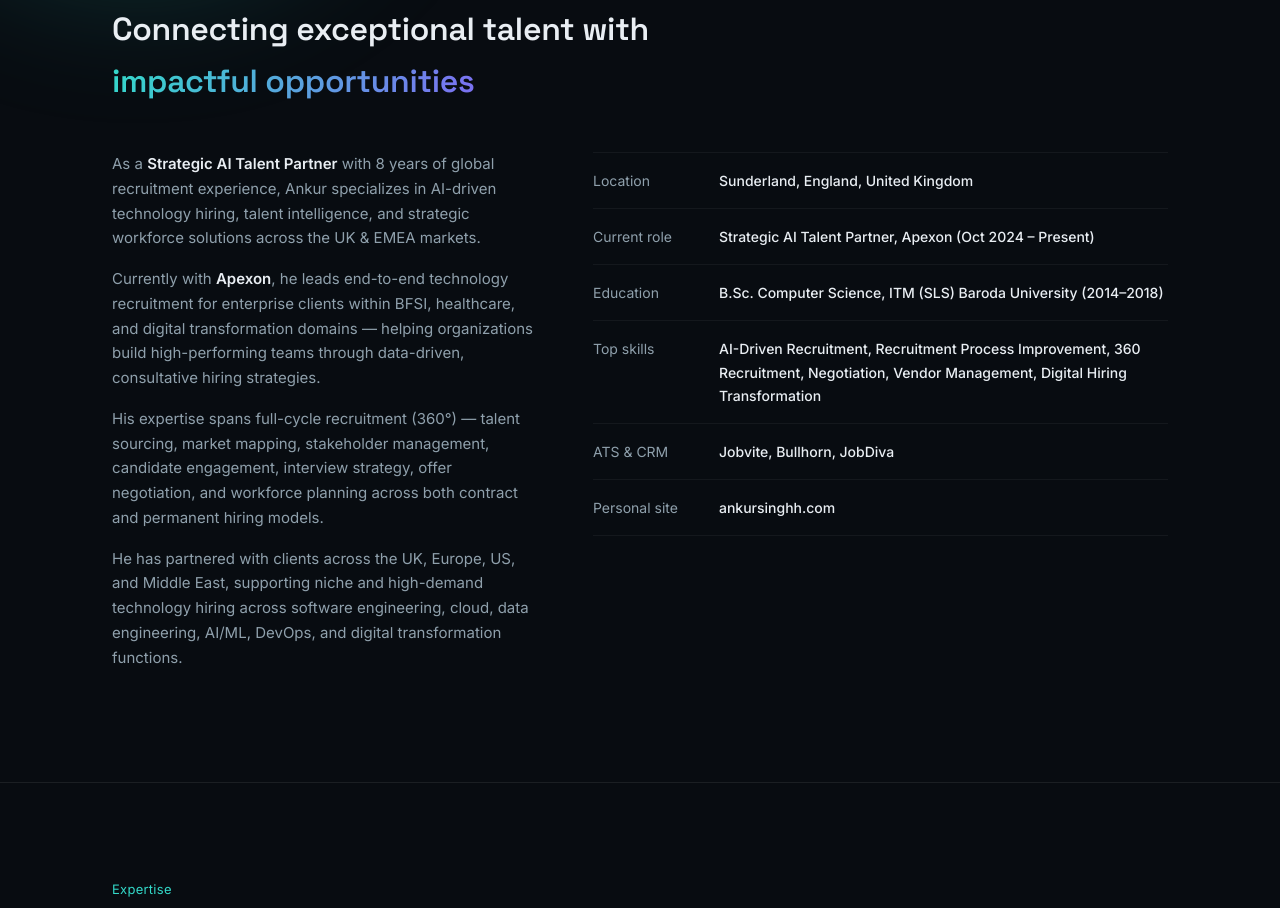
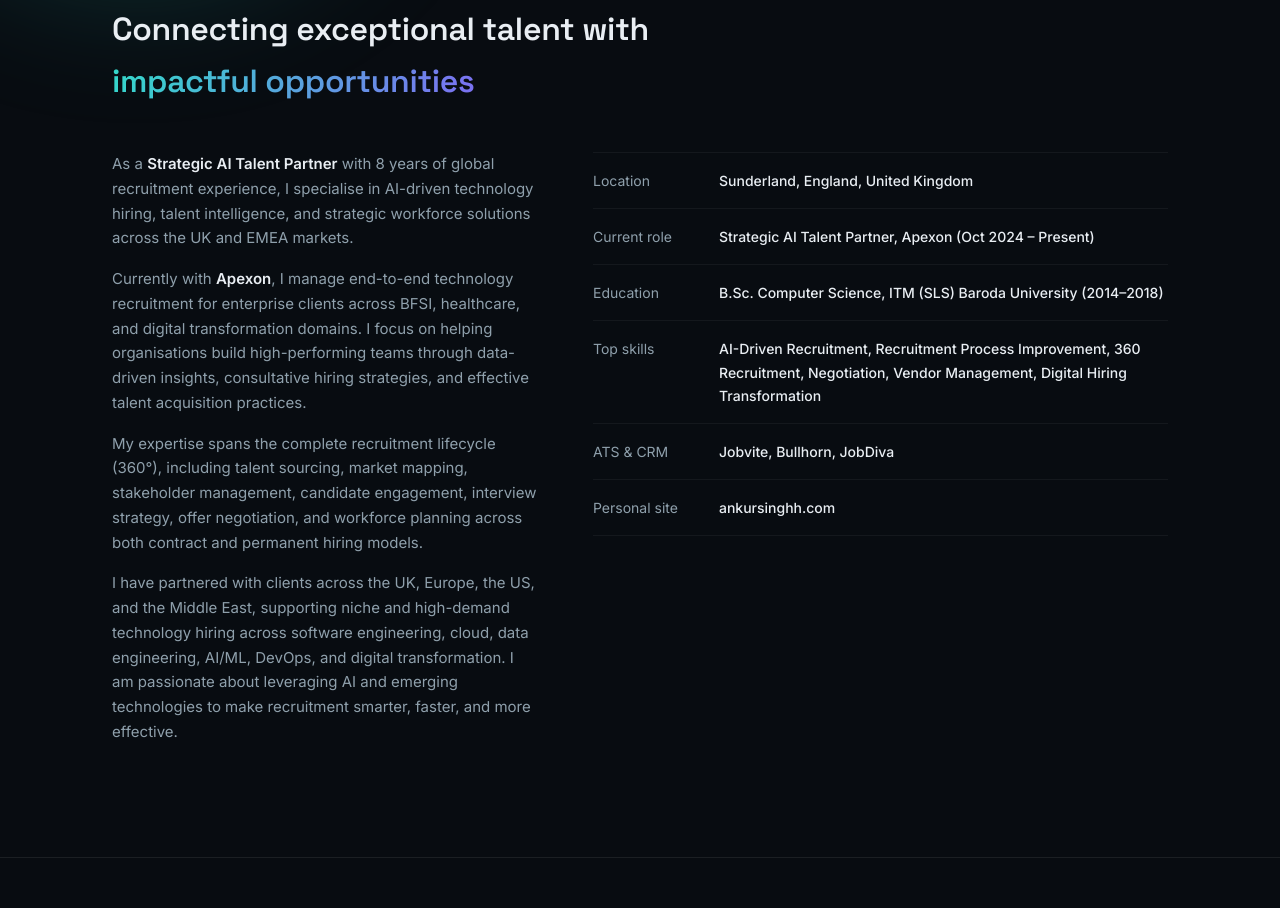
Before and after one commit to ankurapexon-collab/My-Website, a website: page index.html in a window 1280 px wide. Shown: the part 987-1895 px from the top of the page. Drawn offline with Linux system fonts and the light colour scheme.

Commit message:
Update index.html

```diff
--- a/index.html
+++ b/index.html
@@ -360,10 +360,10 @@
     <h2 class="reveal">Connecting exceptional talent with <span class="grad">impactful opportunities</span></h2>
     <div class="about-grid">
       <div class="reveal">
-        <p>As a <strong>Strategic AI Talent Partner</strong> with 8 years of global recruitment experience, Ankur specializes in AI-driven technology hiring, talent intelligence, and strategic workforce solutions across the UK &amp; EMEA markets.</p>
-        <p>Currently with <strong>Apexon</strong>, he leads end-to-end technology recruitment for enterprise clients within BFSI, healthcare, and digital transformation domains — helping organizations build high-performing teams through data-driven, consultative hiring strategies.</p>
-        <p>His expertise spans full-cycle recruitment (360°) — talent sourcing, market mapping, stakeholder management, candidate engagement, interview strategy, offer negotiation, and workforce planning across both contract and permanent hiring models.</p>
-        <p>He has partnered with clients across the UK, Europe, US, and Middle East, supporting niche and high-demand technology hiring across software engineering, cloud, data engineering, AI/ML, DevOps, and digital transformation functions.</p>
+        <p>As a <strong>Strategic AI Talent Partner</strong> with 8 years of global recruitment experience, I specialise in AI-driven technology hiring, talent intelligence, and strategic workforce solutions across the UK and EMEA markets.</p>
+        <p>Currently with <strong>Apexon</strong>, I manage end-to-end technology recruitment for enterprise clients across BFSI, healthcare, and digital transformation domains. I focus on helping organisations build high-performing teams through data-driven insights, consultative hiring strategies, and effective talent acquisition practices.</p>
+        <p>My expertise spans the complete recruitment lifecycle (360°), including talent sourcing, market mapping, stakeholder management, candidate engagement, interview strategy, offer negotiation, and workforce planning across both contract and permanent hiring models.</p>
+        <p>I have partnered with clients across the UK, Europe, the US, and the Middle East, supporting niche and high-demand technology hiring across software engineering, cloud, data engineering, AI/ML, DevOps, and digital transformation. I am passionate about leveraging AI and emerging technologies to make recruitment smarter, faster, and more effective.</p>
       </div>
       <div class="fact-list reveal-stagger">
         <div class="fact"><span class="k">Location</span><span class="v">Sunderland, England, United Kingdom</span></div>
```
